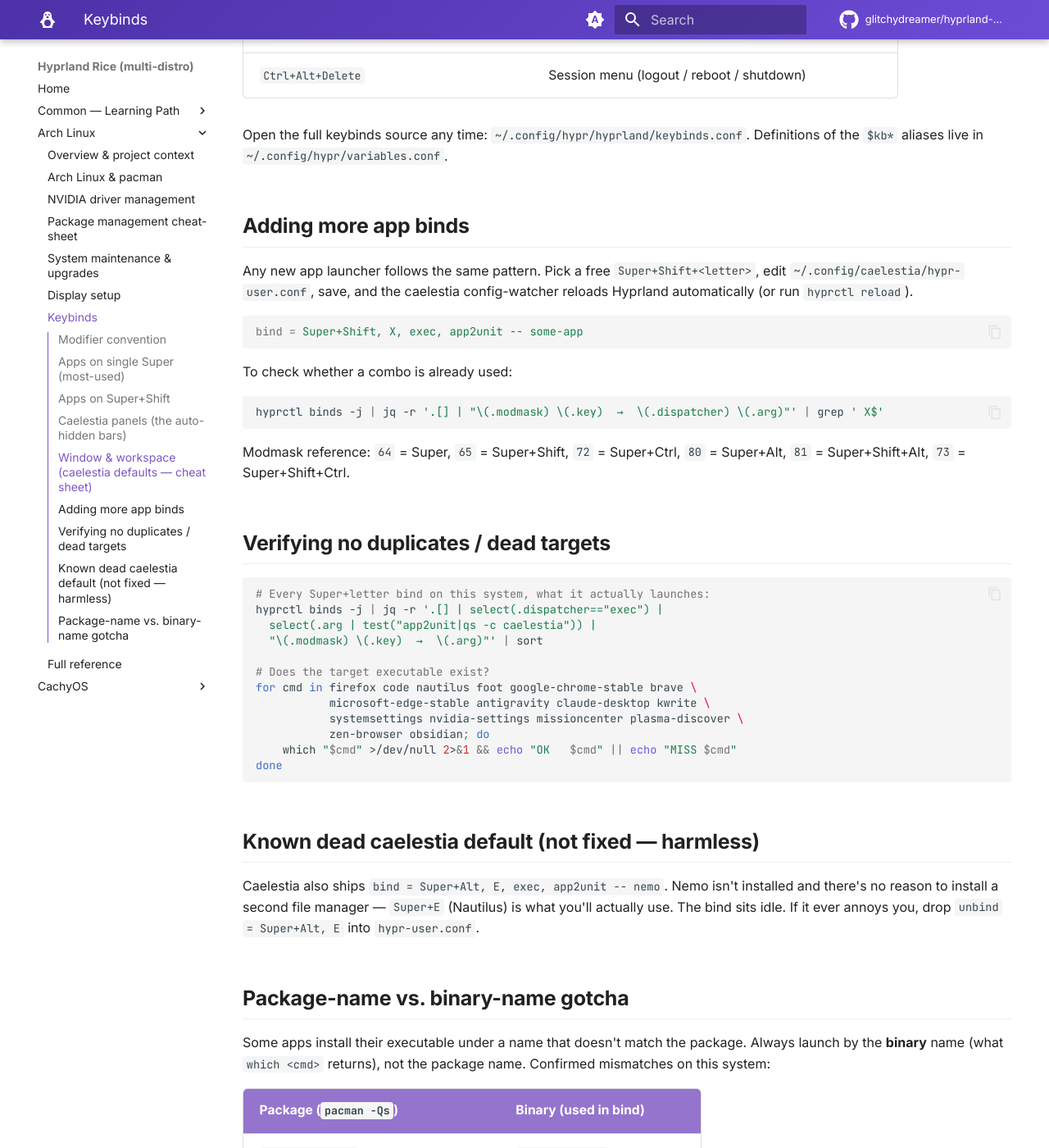
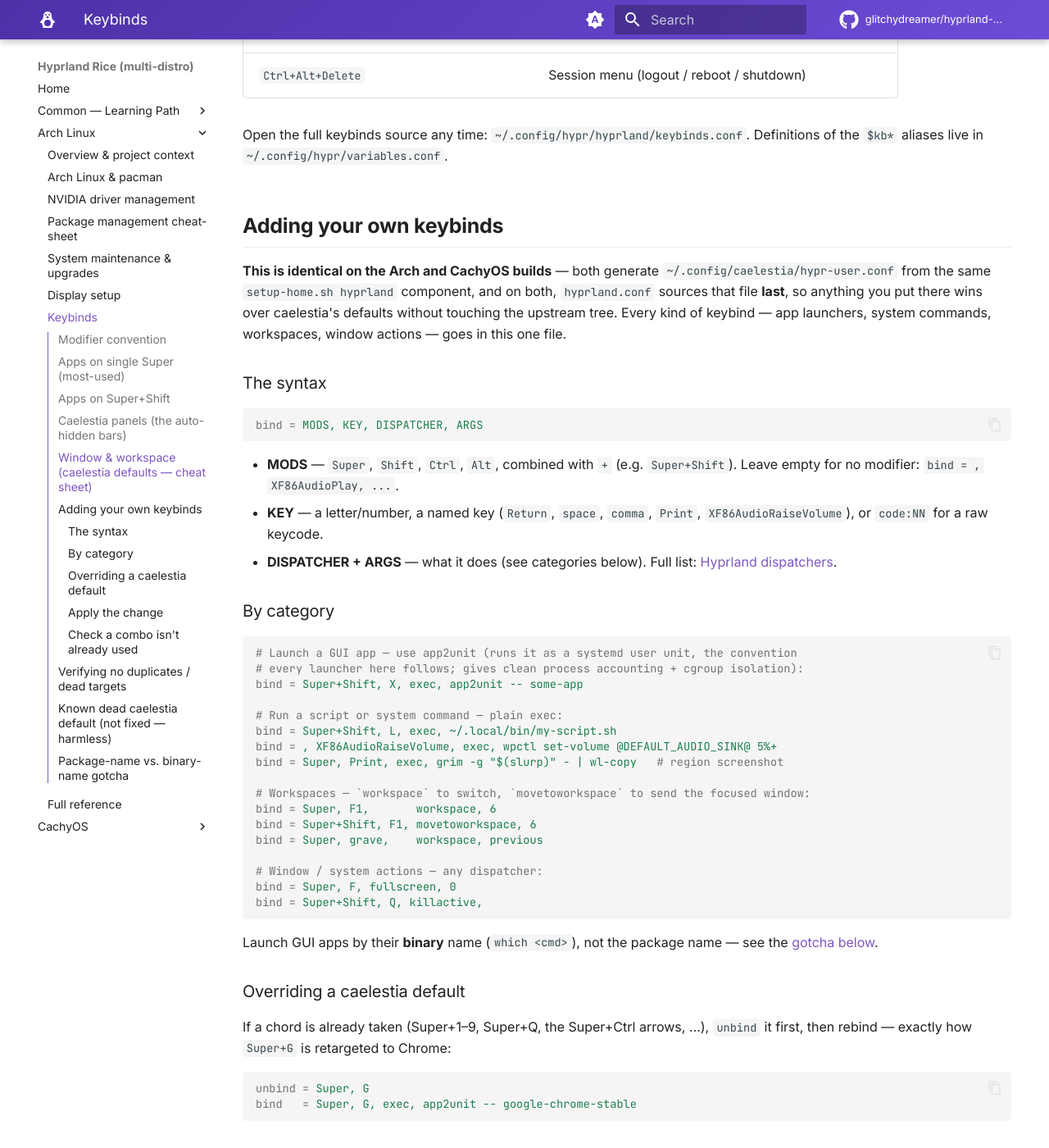
Before and after one commit to glitchydreamer/arch-hyprland-setup, an MkDocs documentation site: the page built from docs/arch/keybinds.md, in a window 1280 px wide and 1400 px high, scrolled down 3361 px. Shown: the whole window at 82% size. Built offline with MkDocs 1.6.1 and Material for MkDocs 9.7.7, drawn with Linux system fonts in a browser that asks for light colours; comment, search, counter and statistics services are not loaded; some of the changed text lies outside the part shown.

Commit message:
docs(keybinds): full "add your own keybinds" guide (Arch + CachyOS)
Expand the narrow "Adding more app binds" section into a complete how-to: bind
syntax, examples per category (app launchers via app2unit, system/exec commands,
workspaces, window actions), overriding caelestia defaults with unbind, applying
via hyprctl reload, conflict-checking, and a note on making a bind survive a fresh
reinstall (add to the hypr-user.conf heredoc in both setup-home.sh scripts).

The mechanism is identical on both builds (same hypr-user.conf generator, sourced
last), so the Arch page stays canonical and the CachyOS page gets an explicit
pointer to the new section.

Co-Authored-By: Claude Opus 4.8 <noreply@anthropic.com>

````diff
--- a/docs/arch/keybinds.md
+++ b/docs/arch/keybinds.md
@@ -130,17 +130,75 @@ Open the full keybinds source any time:
 `~/.config/hypr/hyprland/keybinds.conf`. Definitions of the `$kb*` aliases
 live in `~/.config/hypr/variables.conf`.
 
-## Adding more app binds
+## Adding your own keybinds
 
-Any new app launcher follows the same pattern. Pick a free `Super+Shift+<letter>`,
-edit `~/.config/caelestia/hypr-user.conf`, save, and the caelestia
-config-watcher reloads Hyprland automatically (or run `hyprctl reload`).
+**This is identical on the Arch and CachyOS builds** — both generate
+`~/.config/caelestia/hypr-user.conf` from the same `setup-home.sh hyprland`
+component, and on both, `hyprland.conf` sources that file **last**, so anything you
+put there wins over caelestia's defaults without touching the upstream tree. Every
+kind of keybind — app launchers, system commands, workspaces, window actions — goes
+in this one file.
+
+### The syntax
 
 ```ini
-bind = Super+Shift, X, exec, app2unit -- some-app
+bind = MODS, KEY, DISPATCHER, ARGS
 ```
 
-To check whether a combo is already used:
+- **MODS** — `Super`, `Shift`, `Ctrl`, `Alt`, combined with `+` (e.g. `Super+Shift`).
+  Leave empty for no modifier: `bind = , XF86AudioPlay, ...`.
+- **KEY** — a letter/number, a named key (`Return`, `space`, `comma`, `Print`,
+  `XF86AudioRaiseVolume`), or `code:NN` for a raw keycode.
+- **DISPATCHER + ARGS** — what it does (see categories below). Full list:
+  [Hyprland dispatchers](https://wiki.hyprland.org/Configuring/Dispatchers/).
+
+### By category
+
+```ini
+# Launch a GUI app — use app2unit (runs it as a systemd user unit, the convention
+# every launcher here follows; gives clean process accounting + cgroup isolation):
+bind = Super+Shift, X, exec, app2unit -- some-app
+
+# Run a script or system command — plain exec:
+bind = Super+Shift, L, exec, ~/.local/bin/my-script.sh
+bind = , XF86AudioRaiseVolume, exec, wpctl set-volume @DEFAULT_AUDIO_SINK@ 5%+
+bind = Super, Print, exec, grim -g "$(slurp)" - | wl-copy   # region screenshot
+
+# Workspaces — `workspace` to switch, `movetoworkspace` to send the focused window:
+bind = Super, F1,       workspace, 6
+bind = Super+Shift, F1, movetoworkspace, 6
+bind = Super, grave,    workspace, previous
+
+# Window / system actions — any dispatcher:
+bind = Super, F, fullscreen, 0
+bind = Super+Shift, Q, killactive,
+```
+
+Launch GUI apps by their **binary** name (`which <cmd>`), not the package name —
+see the [gotcha below](#package-name-vs-binary-name-gotcha).
+
+### Overriding a caelestia default
+
+If a chord is already taken (Super+1–9, Super+Q, the Super+Ctrl arrows, …),
+`unbind` it first, then rebind — exactly how `Super+G` is retargeted to Chrome:
+
+```ini
+unbind = Super, G
+bind   = Super, G, exec, app2unit -- google-chrome-stable
+```
+
+### Apply the change
+
+No logout needed — save the file and run:
+
+```bash
+hyprctl reload
+```
+
+If a bind doesn't fire, `hyprctl reload` prints any parse error; otherwise check it
+registered with `hyprctl binds`.
+
+### Check a combo isn't already used
 
 ```bash
 hyprctl binds -j | jq -r '.[] | "\(.modmask) \(.key)  →  \(.dispatcher) \(.arg)"' | grep ' X$'
@@ -148,6 +206,14 @@ hyprctl binds -j | jq -r '.[] | "\(.modmask) \(.key)  →  \(.dispatcher) \(.arg
 
 Modmask reference: `64` = Super, `65` = Super+Shift, `72` = Super+Ctrl,
 `80` = Super+Alt, `81` = Super+Shift+Alt, `73` = Super+Shift+Ctrl.
+
+!!! warning "Make a bind survive a fresh reinstall"
+    `hypr-user.conf` is **generated** by `setup-home.sh` and is *not* tracked in the
+    repo — a clean `setup-home.sh hyprland` run rewrites it from the template, so
+    binds you add by hand live only on that box. To make one permanent across
+    reinstalls, add it to the `hypr-user.conf` heredoc in **both** `arch/setup-home.sh`
+    and `cachyos/setup-home.sh` and commit. For quick experiments, just edit the live
+    file.
 
 ## Verifying no duplicates / dead targets
 
````
Also changed, not shown: docs/cachyos/keybinds.md (+9 -0 lines).
